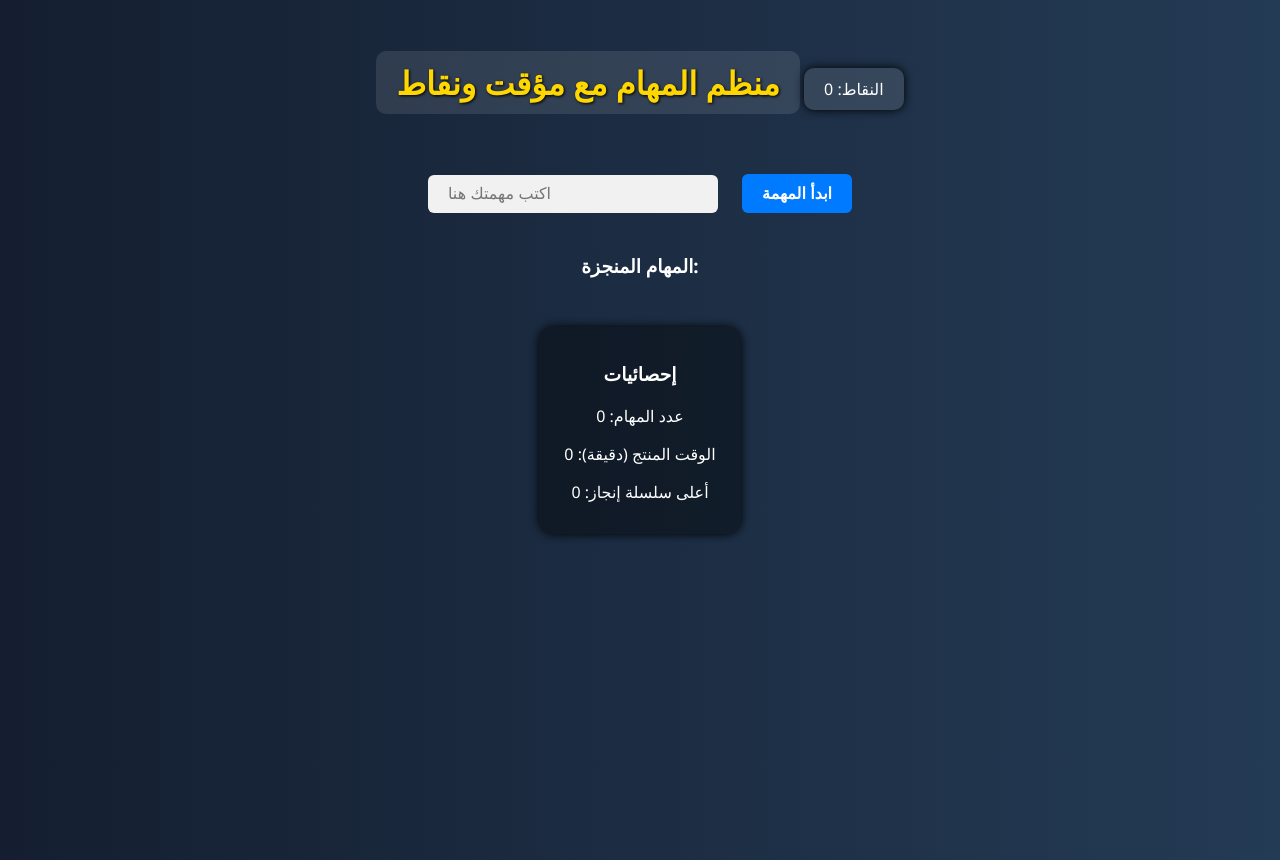
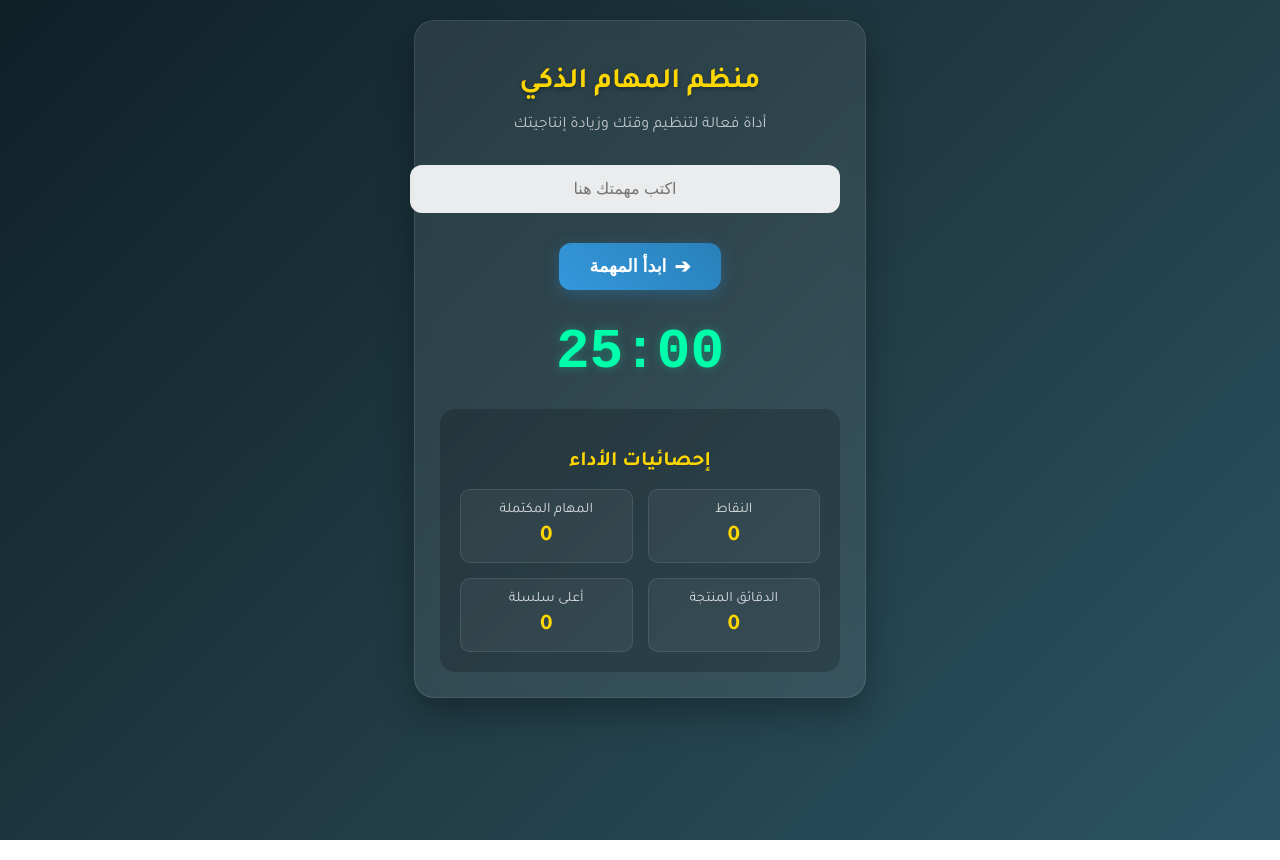
Before and after one commit to amirmina11/Do-it, a plain HTML site: page index.html in a window 1280 px wide. Drawn offline with Linux system fonts and the light colour scheme.

Commit message:
Add files via upload

```diff
--- a/index.html
+++ b/index.html
@@ -1,219 +1,272 @@
 <!DOCTYPE html>
-<html lang="ar">
-    <link rel="stylesheet" href="style.css"><head>
-  <meta charset="UTF-8" />
-  <meta name="viewport" content="width=device-width, initial-scale=1.0"/>
-  <title>منظم المهام مع إحصائيات</title>
+<html lang="ar" dir="rtl">
+<head>
+  <meta charset="UTF-8">
+  <meta name="viewport" content="width=device-width, initial-scale=1.0">
+  <title>منظم المهام الذكي</title>
   <style>
+    /* أنماط التصميم الأصلية المعدلة */
     body {
-      font-family: 'Segoe UI', sans-serif;
-      background-color: #121212;
+      font-family: 'Tajawal', sans-serif;
+      background: linear-gradient(135deg, #0f2027, #203a43, #2c5364);
       color: white;
       text-align: center;
-      padding: 30px;
+      padding: 20px;
       min-height: 100vh;
-      overflow-x: hidden;
+      margin: 0;
     }
 
-    h1, #points {
-      background: rgba(255, 255, 255, 0.1);
-      display: inline-block;
-      padding: 10px 20px;
-      border-radius: 10px;
-      margin-bottom: 20px;
+    .app-container {
+      max-width: 400px;
+      margin: 0 auto;
+      background: rgba(255, 255, 255, 0.08);
+      border-radius: 20px;
+      padding: 25px;
+      box-shadow: 0 15px 35px rgba(0, 0, 0, 0.3);
+      backdrop-filter: blur(8px);
+      border: 1px solid rgba(255, 255, 255, 0.1);
     }
 
-    input, button {
-      padding: 10px 20px;
-      font-size: 16px;
-      margin: 10px;
-      border-radius: 6px;
-      border: none;
+    .app-header {
+      margin-bottom: 30px;
     }
 
-    input {
-      width: 250px;
+    .app-title {
+      color: #FFD700;
+      font-size: 1.8rem;
+      margin-bottom: 5px;
+      font-weight: 700;
+      text-shadow: 0 2px 4px rgba(0, 0, 0, 0.3);
     }
 
-    button {
-      background-color: #007bff;
-      color: white;
-      cursor: pointer;
+    .app-description {
+      color: rgba(255, 255, 255, 0.7);
+      font-size: 1rem;
+      margin-bottom: 25px;
     }
 
-    button:hover {
-      background-color: #0056b3;
+    .task-input {
+      width: 100%;
+      padding: 15px;
+      margin-bottom: 20px;
+      border: none;
+      border-radius: 12px;
+      font-size: 1rem;
+      text-align: center;
+      background: rgba(255, 255, 255, 0.9);
+      color: #333;
+      outline: none;
     }
 
-    #taskSection, #timerSection, #completedTasks, #stats {
-      margin-top: 30px;
+    .btn {
+      background: linear-gradient(45deg, #3498db, #2980b9);
+      color: white;
+      border: none;
+      padding: 12px 30px;
+      border-radius: 12px;
+      font-size: 1.1rem;
+      font-weight: bold;
+      cursor: pointer;
+      transition: all 0.3s;
+      margin: 10px 5px;
+      display: inline-flex;
+      align-items: center;
+      justify-content: center;
+      box-shadow: 0 4px 15px rgba(41, 128, 185, 0.4);
     }
 
-    #timer {
-      font-size: 24px;
-      margin: 10px 0;
+    .btn:hover {
+      transform: translateY(-2px);
+      box-shadow: 0 6px 20px rgba(41, 128, 185, 0.6);
     }
 
-    ul {
-      list-style: none;
-      padding: 0;
+    .start-btn::before {
+      content: "➔";
+      margin-left: 8px;
+      font-size: 1.2rem;
     }
 
-    li {
-      background-color: #1f1f1f;
-      margin: 5px auto;
-      padding: 10px;
-      width: 300px;
-      border-radius: 8px;
+    #doneBtn {
+      background: linear-gradient(45deg, #2ecc71, #27ae60);
+      display: none;
     }
 
-    .confetti {
-      position: fixed;
-      top: 0;
-      left: 0;
-      width: 100%;
-      height: 100%;
-      pointer-events: none;
-      z-index: 9999;
-      animation: fadeOut 3s forwards;
+    .timer {
+      font-size: 3.5rem;
+      font-weight: bold;
+      color: #00ffaa;
+      margin: 20px 0;
+      font-family: 'Courier New', monospace;
+      text-shadow: 0 0 10px rgba(0, 255, 170, 0.3);
     }
 
-    @keyframes fadeOut {
-      0% { opacity: 1; }
-      100% { opacity: 0; }
+    .stats-section {
+      background: rgba(0, 0, 0, 0.2);
+      border-radius: 15px;
+      padding: 20px;
+      margin-top: 25px;
+    }
+
+    .stats-title {
+      color: #FFD700;
+      font-size: 1.3rem;
+      margin-bottom: 15px;
+      font-weight: 600;
+    }
+
+    .stats-grid {
+      display: grid;
+      grid-template-columns: repeat(2, 1fr);
+      gap: 15px;
+    }
+
+    .stat-item {
+      background: rgba(255, 255, 255, 0.05);
+      border-radius: 10px;
+      padding: 12px;
+      border: 1px solid rgba(255, 255, 255, 0.1);
+    }
+
+    .stat-label {
+      color: rgba(255, 255, 255, 0.8);
+      font-size: 0.9rem;
+      margin-bottom: 5px;
+    }
+
+    .stat-value {
+      color: #FFD700;
+      font-size: 1.4rem;
+      font-weight: bold;
+    }
+
+    @media (max-width: 480px) {
+      .app-container {
+        padding: 20px;
+      }
+
+      .timer {
+        font-size: 3rem;
+      }
     }
   </style>
+  <link href="https://fonts.googleapis.com/css2?family=Tajawal:wght@400;600;700&display=swap" rel="stylesheet">
 </head>
 <body>
+  <div class="app-container">
+    <div class="app-header">
+      <h1 class="app-title">منظم المهام الذكي</h1>
+      <p class="app-description">أداة فعالة لتنظيم وقتك وزيادة إنتاجيتك</p>
+    </div>
 
-  <h1>منظم المهام مع مؤقت ونقاط</h1>
+    <input type="text" class="task-input" id="taskInput" placeholder="اكتب مهمتك هنا">
+    <button class="btn start-btn" onclick="startTask()">ابدأ المهمة</button>
 
-  <div id="points">النقاط: <span id="score">0</span></div>
+    <div class="timer" id="timer">25:00</div>
+    <button class="btn" id="doneBtn" onclick="completeTask()">إنهاء المهمة</button>
 
-  <div id="taskSection">
-    <input type="text" id="taskInput" placeholder="اكتب مهمتك هنا">
-    <button onclick="startTask()">ابدأ المهمة</button>
+    <div class="stats-section">
+      <h3 class="stats-title">إحصائيات الأداء</h3>
+      <div class="stats-grid">
+        <div class="stat-item">
+          <div class="stat-label">النقاط</div>
+          <div class="stat-value" id="score">0</div>
+        </div>
+        <div class="stat-item">
+          <div class="stat-label">المهام المكتملة</div>
+          <div class="stat-value" id="taskCount">0</div>
+        </div>
+        <div class="stat-item">
+          <div class="stat-label">الدقائق المنتجة</div>
+          <div class="stat-value" id="totalTime">0</div>
+        </div>
+        <div class="stat-item">
+          <div class="stat-label">أعلى سلسلة</div>
+          <div class="stat-value" id="streak">0</div>
+        </div>
+      </div>
+    </div>
   </div>
 
-  <div id="timerSection" style="display:none;">
-    <div>المهمة: <span id="currentTask"></span></div>
-    <div id="timer">25:00</div>
-    <button onclick="completeTask()">أنهيت المهمة</button>
-    <button onclick="cancelTask()">إلغاء</button>
-  </div>
-
-  <div id="completedTasks">
-    <h3>المهام المنجزة:</h3>
-    <ul id="taskList"></ul>
-  </div>
-
-  <div id="stats">
-    <h3>إحصائيات</h3>
-    <p>عدد المهام: <span id="tasksCount">0</span></p>
-    <p>الوقت المنتج (دقيقة): <span id="totalTime">0</span></p>
-    <p>أعلى سلسلة إنجاز: <span id="streak">0</span></p>
-  </div>
-
-  <audio id="successSound" src="https://www.soundjay.com/buttons/sounds/button-10.mp3" preload="auto"></audio>
-
   <script>
+    // المتغيرات العامة
     let timer;
-    let timeLeft = 25 * 60;
+    let timeLeft = 1500; // 25 دقيقة بالثواني
     let score = 0;
-    let completed = [];
+    let tasksDone = 0;
+    let totalTime = 0;
     let streak = 0;
     let maxStreak = 0;
+    let currentTask = "";
 
+    // دالة بدء المهمة
     function startTask() {
-      const task = document.getElementById("taskInput").value.trim();
-      if (task === "") {
-        alert("من فضلك اكتب المهمة أولاً");
+      currentTask = document.getElementById("taskInput").value.trim();
+
+      if (!currentTask) {
+        alert("الرجاء إدخال المهمة أولاً");
         return;
       }
 
-      document.getElementById("currentTask").innerText = task;
-      document.getElementById("taskSection").style.display = "none";
-      document.getElementById("timerSection").style.display = "block";
+      // إيقاف أي مؤقت سابق
+      if (timer) clearInterval(timer);
 
-      timeLeft = 25 * 60;
+      // تهيئة الواجهة
+      document.getElementById("doneBtn").style.display = "inline-block";
+      document.getElementById("taskInput").disabled = true;
+
+      // بدء المؤقت
+      timeLeft = 1500;
       updateTimerDisplay();
-      timer = setInterval(() => {
+      timer = setInterval(function() {
         timeLeft--;
         updateTimerDisplay();
+
         if (timeLeft <= 0) {
           clearInterval(timer);
           streak = 0;
-          alert("انتهى الوقت! حاول مرة أخرى");
-          resetView();
+          alert("انتهى الوقت!");
+          resetTask();
         }
       }, 1000);
     }
 
+    // تحديث عرض المؤقت
     function updateTimerDisplay() {
-      const minutes = Math.floor(timeLeft / 60).toString().padStart(2, '0');
-      const seconds = (timeLeft % 60).toString().padStart(2, '0');
-      document.getElementById("timer").innerText = ${minutes}:${seconds};
+      const minutes = Math.floor(timeLeft / 60);
+      const seconds = timeLeft % 60;
+      const display =
+        (minutes < 10 ? "0" : "") + minutes + ":" +
+        (seconds < 10 ? "0" : "") + seconds;
+
+      document.getElementById("timer").textContent = display;
     }
 
+    // إكمال المهمة
     function completeTask() {
       clearInterval(timer);
-      const taskText = document.getElementById("currentTask").innerText;
 
+      // تحديث الإحصائيات
       score += 10;
-      streak += 1;
+      tasksDone++;
+      totalTime += 25;
+      streak++;
       if (streak > maxStreak) maxStreak = streak;
 
-      completed.push(taskText);
+      document.getElementById("score").textContent = score;
+      document.getElementById("taskCount").textContent = tasksDone;
+      document.getElementById("totalTime").textContent = totalTime;
+      document.getElementById("streak").textContent = maxStreak;
 
-      document.getElementById("score").innerText = score;
-      document.getElementById("successSound").play();
-      launchConfetti();
-
-      renderTasks();
-      renderStats();
-      resetView();
+      resetTask();
     }
 
-    function cancelTask() {
-      clearInterval(timer);
-      streak = 0;
-      resetView();
-    }
-
-    function resetView() {
+    // إعادة تعيين المهمة
+    function resetTask() {
       document.getElementById("taskInput").value = "";
-      document.getElementById("taskSection").style.display = "block";
-      document.getElementById("timerSection").style.display = "none";
-    }
-
-    function renderTasks() {
-      const list = document.getElementById("taskList");
-      list.innerHTML = "";
-      completed.forEach(task => {
-        const li = document.createElement("li");
-        li.textContent = task;
-        list.appendChild(li);
-      });
-    }
-
-    function renderStats() {
-      document.getElementById("tasksCount").innerText = completed.length;
-      document.getElementById("totalTime").innerText = completed.length * 25;
-      document.getElementById("streak").innerText = maxStreak;
-    }
-
-    function launchConfetti() {
-      const confetti = document.createElement("div");
-      confetti.className = "confetti";
-      confetti.innerHTML = "✨✨✨ تهانينا! ✨✨✨";
-      confetti.style.fontSize = "40px";
-      confetti.style.color = "#ffd700";
-      confetti.style.textAlign = "center";
-      confetti.style.paddingTop = "20%";
-      document.body.appendChild(confetti);
-      setTimeout(() => confetti.remove(), 3000);
+      document.getElementById("taskInput").disabled = false;
+      document.getElementById("doneBtn").style.display = "none";
+      document.getElementById("timer").textContent = "25:00";
     }
   </script>
-
 </body>
 </html>
--- a/style.css
+++ b/style.css
@@ -1,82 +1,150 @@
-/* style.css */
+/* ملف style.css */
 body {
-    font-family: 'Segoe UI', Tahoma, Geneva, Verdana, sans-serif;
-    background: linear-gradient(to right, #141e30, #243b55);
-    color: #f1f1f1;
+  margin: 0;
+  font-family: 'Tajawal', sans-serif;
+  background: linear-gradient(135deg, #0f2027, #203a43, #2c5364);
+  color: #fff;
   text-align: center;
-    padding: 40px;
-    margin: 0;
   min-height: 100vh;
+  display: flex;
+  flex-direction: column;
+  justify-content: center;
+  line-height: 1.6;
+}
+
+.container {
+  max-width: 600px;
+  margin: 0 auto;
+  padding: 2rem;
+  background: rgba(255, 255, 255, 0.08);
+  border-radius: 15px;
+  box-shadow: 0 10px 30px rgba(0, 0, 0, 0.3);
+  backdrop-filter: blur(10px);
+  border: 1px solid rgba(255, 255, 255, 0.1);
 }
 
 h1 {
-    font-size: 2rem;
-    color: #ffd700;
-    margin-bottom: 20px;
-    text-shadow: 1px 1px 3px #000;
+  color: #FFD700;
+  margin-bottom: 2rem;
+  font-size: 2.2rem;
+  text-shadow: 0 2px 4px rgba(0, 0, 0, 0.3);
+  position: relative;
+  padding-bottom: 1rem;
 }
 
-  input, button {
-    padding: 12px 20px;
-    font-size: 16px;
-    margin: 10px;
-    border-radius: 8px;
-    border: none;
-    outline: none;
-    transition: 0.3s ease;
+h1::after {
+  content: "";
+  position: absolute;
+  bottom: 0;
+  left: 50%;
+  transform: translateX(-50%);
+  width: 100px;
+  height: 3px;
+  background: #FFD700;
+  border-radius: 3px;
 }
 
-  input {
-    width: 280px;
-    background-color: #f1f1f1;
-    color: #000;
+input[type="text"] {
+  width: 100%;
+  padding: 1rem;
+  margin: 1rem 0;
+  border: none;
+  border-radius: 50px;
+  background: rgba(255, 255, 255, 0.9);
+  font-size: 1rem;
+  text-align: center;
+  box-shadow: 0 4px 6px rgba(0, 0, 0, 0.1);
+  transition: all 0.3s ease;
+}
+
+input[type="text"]:focus {
+  outline: none;
+  box-shadow: 0 0 0 3px rgba(0, 123, 255, 0.3);
+  transform: translateY(-2px);
 }
 
 button {
-    background-color: #00aaff;
+  background: linear-gradient(45deg, #007bff, #00bfff);
   color: white;
+  border: none;
+  padding: 0.8rem 2rem;
+  margin: 0.5rem;
+  border-radius: 50px;
+  font-size: 1rem;
   font-weight: bold;
   cursor: pointer;
+  transition: all 0.3s ease;
+  box-shadow: 0 4px 15px rgba(0, 123, 255, 0.3);
+  position: relative;
+  overflow: hidden;
 }
 
 button:hover {
-    background-color: #0077cc;
+  transform: translateY(-3px);
+  box-shadow: 0 6px 20px rgba(0, 123, 255, 0.4);
+}
+
+button:active {
+  transform: translateY(1px);
+}
+
+button::after {
+  content: "";
+  position: absolute;
+  top: 0;
+  left: 0;
+  width: 100%;
+  height: 100%;
+  background: linear-gradient(45deg, transparent, rgba(255, 255, 255, 0.2));
+  transform: translateX(-100%);
+  transition: transform 0.5s ease;
+}
+
+button:hover::after {
+  transform: translateX(100%);
 }
 
 #timer {
-    font-size: 28px;
+  font-size: 3.5rem;
+  margin: 1.5rem 0;
   font-weight: bold;
-    margin: 15px 0;
   color: #00ffaa;
+  text-shadow: 0 0 10px rgba(0, 255, 170, 0.3);
+  letter-spacing: 2px;
 }
 
-  ul {
-    list-style: none;
-    padding: 0;
+#doneBtn {
+  background: linear-gradient(45deg, #28a745, #00e676);
+  box-shadow: 0 4px 15px rgba(40, 167, 69, 0.3);
 }
 
-  li {
-    background: rgba(255, 255, 255, 0.1);
-    margin: 5px auto;
-    padding: 10px;
-    width: 300px;
-    border-radius: 10px;
-    box-shadow: 0 0 6px #000;
+#doneBtn:hover {
+  box-shadow: 0 6px 20px rgba(40, 167, 69, 0.4);
 }
 
-  #points, #stats {
-    background: rgba(0, 0, 0, 0.4);
-    display: inline-block;
-    padding: 15px 25px;
-    border-radius: 15px;
-    margin: 20px auto;
-    box-shadow: 0 0 10px #000;
+.completed-task {
+  background: rgba(255, 255, 255, 0.05);
+  padding: 1rem;
+  margin: 0.8rem 0;
+  border-radius: 8px;
+  border-left: 4px solid #28a745;
+  animation: fadeIn 0.5s ease;
+  display: flex;
+  justify-content: space-between;
+  align-items: center;
 }
 
-  audio {
-    display: none;
+.completed-task span {
+  color: #aaa;
+  font-size: 0.8rem;
 }
 
+@keyframes fadeIn {
+  from { opacity: 0; transform: translateY(10px); }
+  to { opacity: 1; transform: translateY(0); }
+}
+
+/* تأثيرات خاصة */
 .confetti {
   position: fixed;
   top: 0;
@@ -84,15 +152,37 @@ body {
   width: 100%;
   height: 100%;
   pointer-events: none;
-    z-index: 9999;
-    animation: fadeOut 3s forwards;
-    font-size: 40px;
-    color: #ffd700;
-    text-align: center;
-    padding-top: 20%;
+  z-index: 1000;
+  display: flex;
+  justify-content: center;
+  align-items: center;
+  font-size: 3rem;
+  color: #FFD700;
+  animation: zoomIn 0.5s ease, fadeOut 1s ease 2s forwards;
+}
+
+@keyframes zoomIn {
+  from { transform: scale(0); }
+  to { transform: scale(1); }
 }
 
 @keyframes fadeOut {
-    0% { opacity: 1; }
-    100% { opacity: 0; }
+  from { opacity: 1; }
+  to { opacity: 0; }
 }
+
+/* تصميم متجاوب */
+@media (max-width: 768px) {
+  .container {
+    width: 90%;
+    padding: 1.5rem;
+  }
+
+  h1 {
+    font-size: 1.8rem;
+  }
+
+  #timer {
+    font-size: 2.5rem;
+  }
+}
```
Also changed, not shown: script.js (+14 -1 lines). Lines whose indentation alone changed are shown as unchanged.
